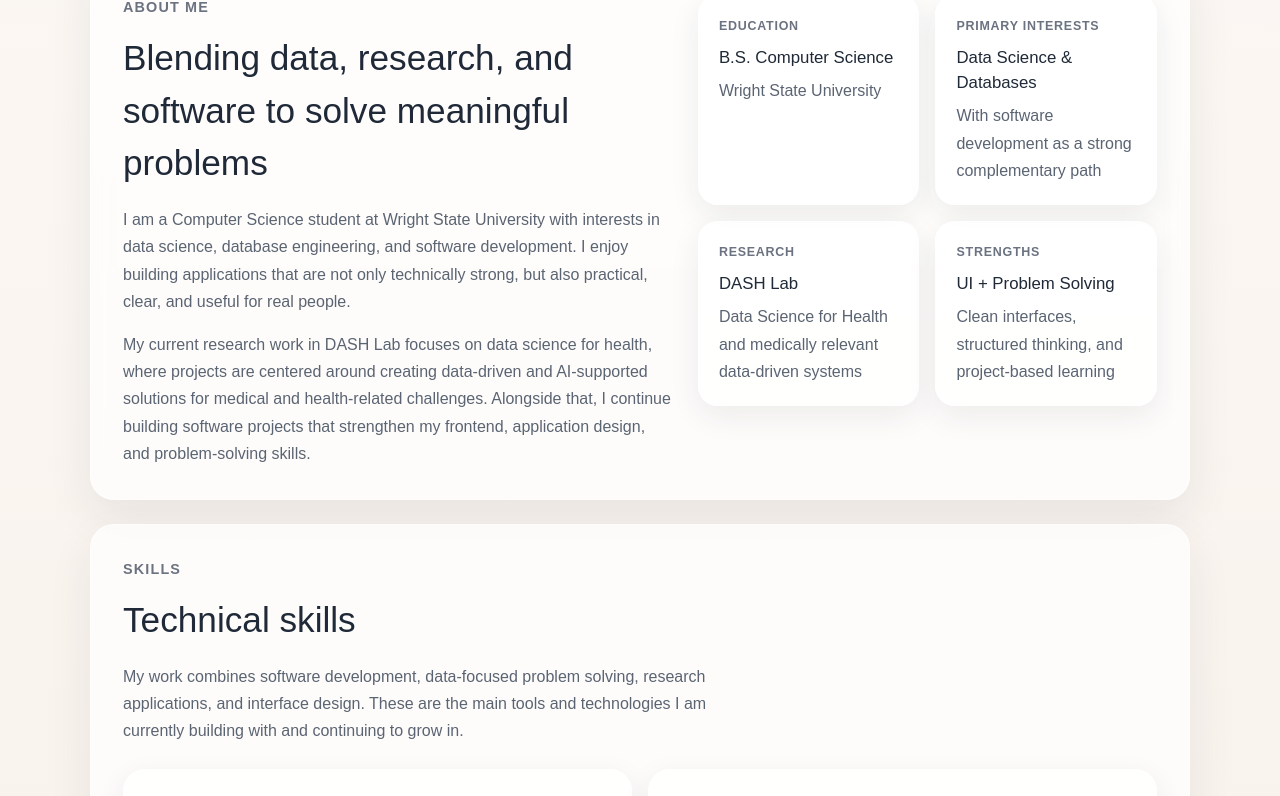
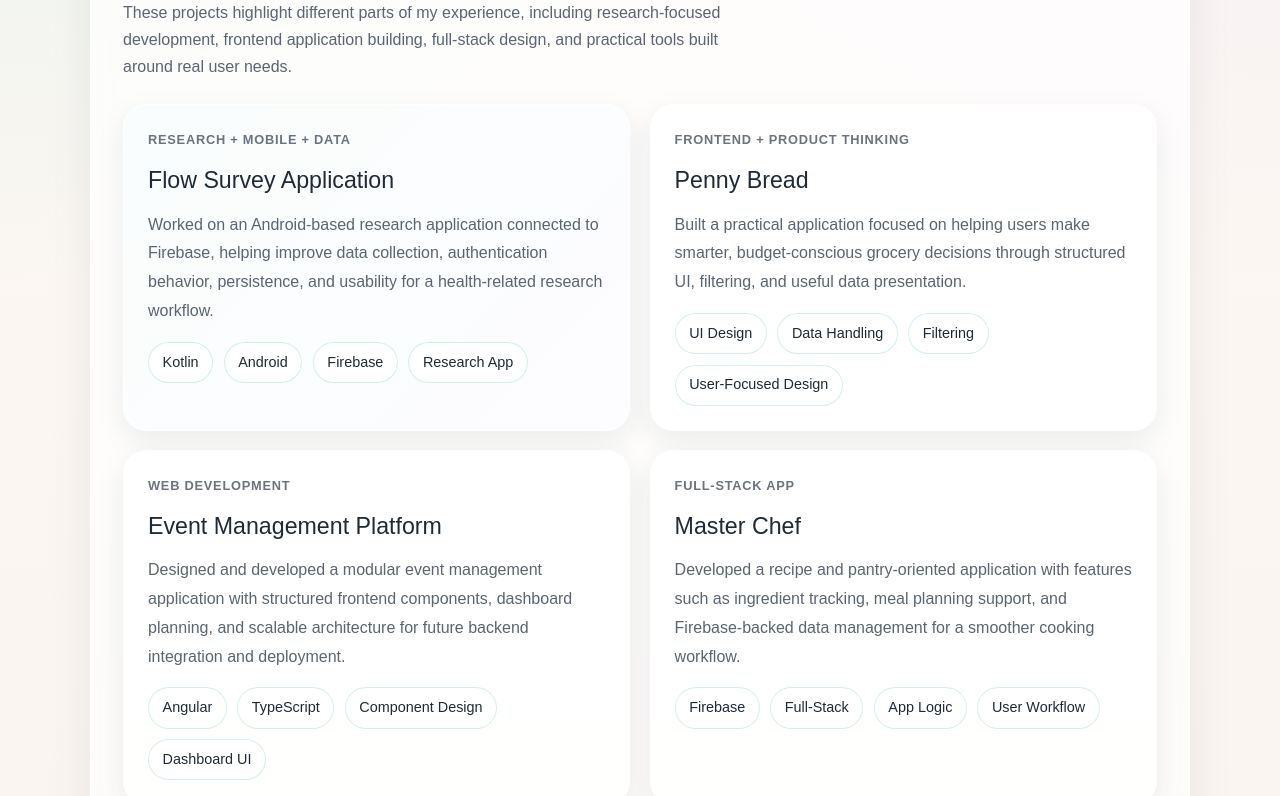
Before and after one commit to subixsh04/Portfolio, a Next.js app in the folder subiksha-portfolio/: page / in a window 1280 px wide. Shown: the part 820-1616 px from the top of the page. Built offline with nearby package versions, Linux system fonts and the light colour scheme.

Commit message:
added content in project section

```diff
--- a/subiksha-portfolio/app/globals.css
+++ b/subiksha-portfolio/app/globals.css
@@ -404,7 +404,7 @@ html {
 
 
 /* ======================================================
-   SKILLS SECTION
+  SKILLS SECTION
    ====================================================== */
 .skills-header {
   margin-bottom: 1.5rem;
@@ -463,3 +463,84 @@ html {
     grid-template-columns: 1fr;
   }
 }
+
+/* ======================================================
+  PROJECTS SECTION
+   ====================================================== */
+.projects-header {
+  margin-bottom: 1.5rem;
+}
+
+.projects-intro {
+  max-width: 72ch;
+  margin-top: 1rem;
+}
+
+.projects-grid {
+  display: grid;
+  grid-template-columns: repeat(2, minmax(0, 1fr));
+  gap: 1.2rem;
+}
+
+.project-card {
+  padding: 1.5rem;
+  border-radius: 24px;
+  background: rgba(255, 255, 255, 0.78);
+  border: 1px solid rgba(255, 255, 255, 0.9);
+  box-shadow: var(--shadow-soft);
+  transition: transform 0.2s ease, box-shadow 0.2s ease;
+}
+
+.project-card:hover {
+  transform: translateY(-4px);
+  box-shadow: 0 16px 36px rgba(31, 41, 55, 0.10);
+}
+
+.featured-project {
+  background:
+    linear-gradient(rgba(255, 255, 255, 0.82), rgba(255, 255, 255, 0.82)),
+    linear-gradient(135deg, rgba(125, 211, 199, 0.22), rgba(205, 180, 248, 0.22));
+}
+
+.project-label {
+  margin-bottom: 0.75rem;
+  font-size: 0.8rem;
+  font-weight: 700;
+  letter-spacing: 0.06em;
+  text-transform: uppercase;
+  color: #6b7280;
+}
+
+.project-card h3 {
+  margin: 0 0 0.8rem;
+  font-size: 1.45rem;
+  color: var(--text-primary);
+}
+
+.project-description {
+  margin-bottom: 1rem;
+  line-height: 1.8;
+}
+
+.project-chip-group {
+  display: flex;
+  flex-wrap: wrap;
+  gap: 0.65rem;
+}
+
+.project-chip {
+  display: inline-flex;
+  align-items: center;
+  padding: 0.55rem 0.85rem;
+  border-radius: 999px;
+  background: rgba(255, 255, 255, 0.88);
+  border: 1px solid rgba(125, 211, 199, 0.35);
+  font-size: 0.9rem;
+  color: var(--text-primary);
+}
+
+@media (max-width: 900px) {
+  .projects-grid {
+    grid-template-columns: 1fr;
+  }
+}
--- a/subiksha-portfolio/app/page.tsx
+++ b/subiksha-portfolio/app/page.tsx
@@ -79,8 +79,78 @@ export default function Home() {
           This will later show my projects
           such as Flow Survey, Penny Bread, and Event Management
           ========================= */}
-      <section id="projects">
-        <h2>Featured Projects</h2>
+      <section id="projects" className="projects-section">
+        <div className="projects-header">
+          <p className="section-tag">Featured Projects</p>
+          <h2>Projects that reflect my strengths in software, data, and applied problem solving</h2>
+          <p className="projects-intro">
+            These projects highlight different parts of my experience, including
+            research-focused development, frontend application building, full-stack
+            design, and practical tools built around real user needs.
+          </p>
+        </div>
+        <div className="projects-grid">
+          <article className="project-card featured-project">
+            <p className="project-label">Research + Mobile + Data</p>
+            <h3>Flow Survey Application</h3>
+            <p className="project-description">
+              Worked on an Android-based research application connected to Firebase,
+              helping improve data collection, authentication behavior, persistence,
+              and usability for a health-related research workflow.
+            </p>
+            <div className="project-chip-group">
+              <span className="project-chip">Kotlin</span>
+              <span className="project-chip">Android</span>
+              <span className="project-chip">Firebase</span>
+              <span className="project-chip">Research App</span>
+            </div>
+          </article>
+          <article className="project-card">
+            <p className="project-label">Frontend + Product Thinking</p>
+            <h3>Penny Bread</h3>
+            <p className="project-description">
+              Built a practical application focused on helping users make smarter,
+              budget-conscious grocery decisions through structured UI, filtering,
+              and useful data presentation.
+            </p>
+            <div className="project-chip-group">
+              <span className="project-chip">UI Design</span>
+              <span className="project-chip">Data Handling</span>
+              <span className="project-chip">Filtering</span>
+              <span className="project-chip">User-Focused Design</span>
+            </div>
+          </article>
+          <article className="project-card">
+            <p className="project-label">Web Development</p>
+            <h3>Event Management Platform</h3>
+            <p className="project-description">
+              Designed and developed a modular event management application with
+              structured frontend components, dashboard planning, and scalable
+              architecture for future backend integration and deployment.
+            </p>
+            <div className="project-chip-group">
+              <span className="project-chip">Angular</span>
+              <span className="project-chip">TypeScript</span>
+              <span className="project-chip">Component Design</span>
+              <span className="project-chip">Dashboard UI</span>
+            </div>
+          </article>
+          <article className="project-card">
+            <p className="project-label">Full-Stack App</p>
+            <h3>Master Chef</h3>
+            <p className="project-description">
+              Developed a recipe and pantry-oriented application with features such as
+              ingredient tracking, meal planning support, and Firebase-backed data
+              management for a smoother cooking workflow.
+            </p>
+            <div className="project-chip-group">
+              <span className="project-chip">Firebase</span>
+              <span className="project-chip">Full-Stack</span>
+              <span className="project-chip">App Logic</span>
+              <span className="project-chip">User Workflow</span>
+            </div>
+          </article>
+        </div>
       </section>
 
       {/* =========================
```
